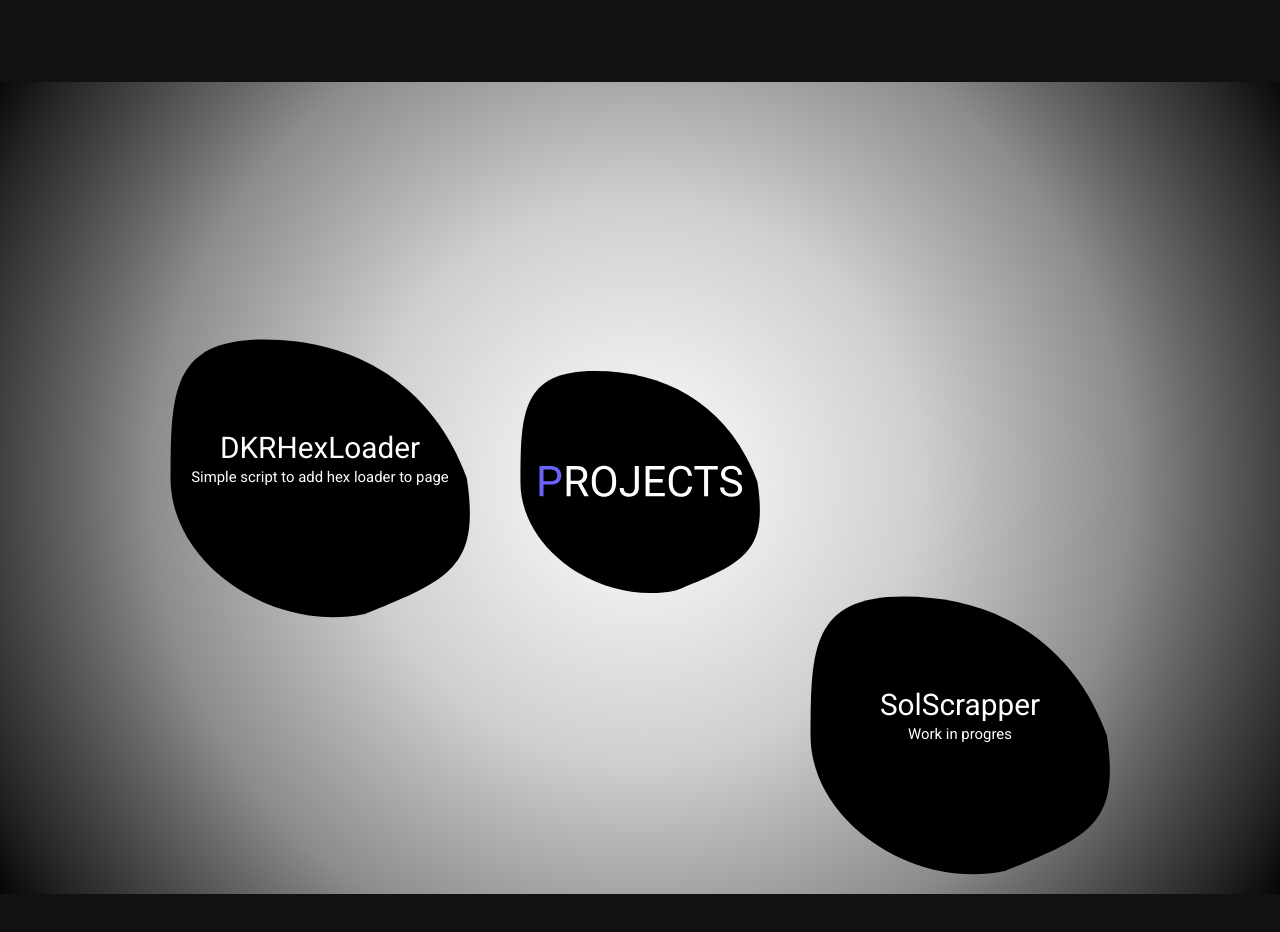
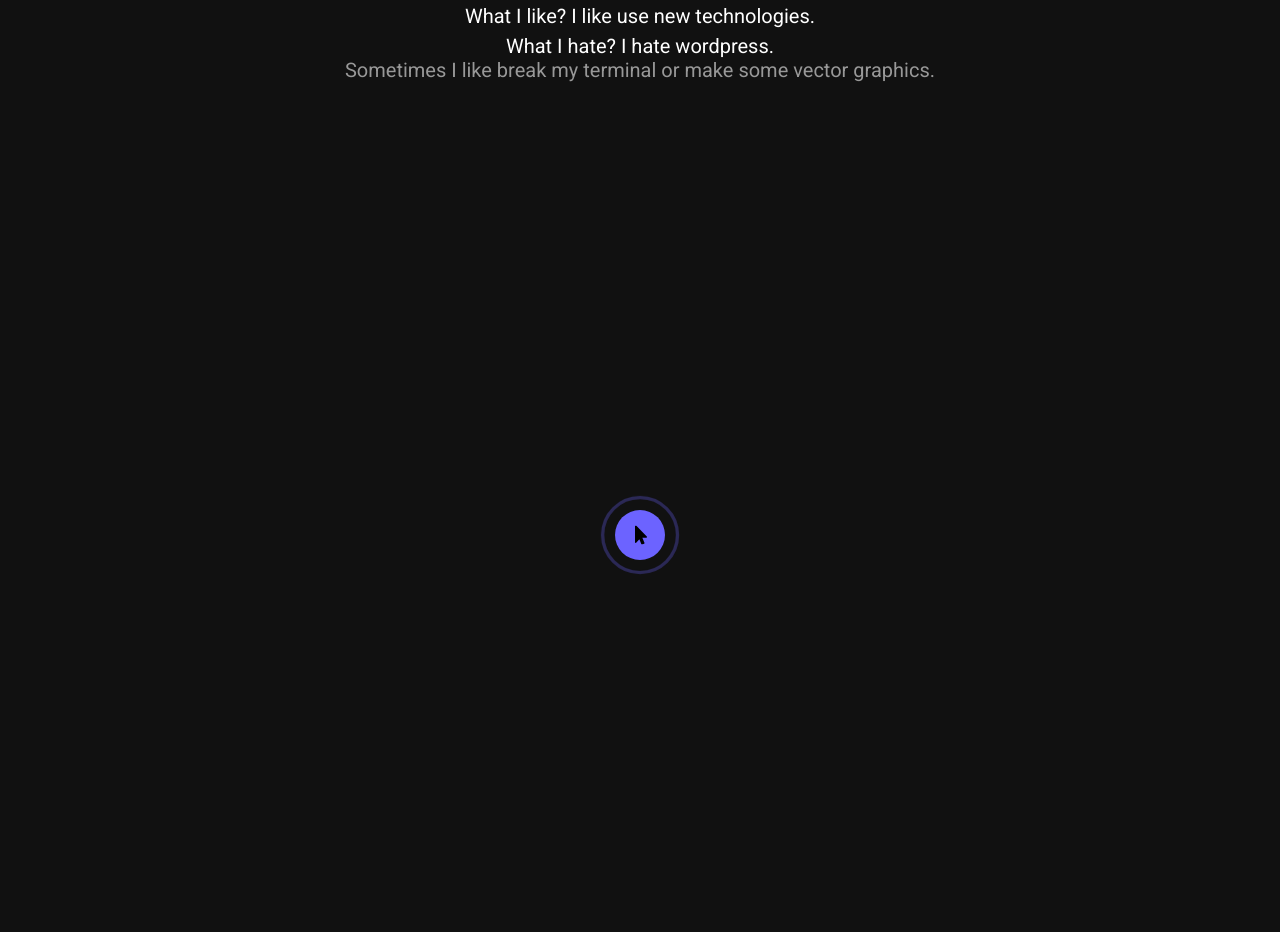
Before and after one commit to DawidRoguziak/personalWebsite, a Vue app: page / in a window 1280 px wide. Shown: the part 1955-2887 px from the top of the page. Before the commit the page ends 2849 px from the top, so only its background shows below. Built offline with nearby package versions, Linux system fonts and the light colour scheme.

Commit message:
animate projects list

```diff
--- a/src/assets/styles/pageStyle.scss
+++ b/src/assets/styles/pageStyle.scss
@@ -30,3 +30,6 @@ body::-webkit-scrollbar {
   top: 50%;
   transform: translate(-50%, -50%);
 }
+.opacity-0 {
+  opacity: 0;
+}
--- /dev/null
+++ b/src/components/PulsatingDot.vue
@@ -0,0 +1,75 @@
+<template>
+    <div class="relative ring-container" @click="iconClicked">
+        <div ref="ring" class="ring"></div>
+        <div class="circle"></div>
+        <svg class="center-item" width="12" style="left: 52%" xmlns="http://www.w3.org/2000/svg" viewBox="0 0 320 512"><path d="M302.189 329.126H196.105l55.831 135.993c3.889 9.428-.555 19.999-9.444 23.999l-49.165 21.427c-9.165 4-19.443-.571-23.332-9.714l-53.053-129.136-86.664 89.138C18.729 472.71 0 463.554 0 447.977V18.299C0 1.899 19.921-6.096 30.277 5.443l284.412 292.542c11.472 11.179 3.007 31.141-12.5 31.141z"/></svg>
+    </div>
+</template>
+
+<script>
+    export default {
+        name: "PulsatingDot",
+
+        data() {
+            return {
+                timeline: null
+            }
+        },
+
+        mounted() {
+            this.initGsap();
+        },
+
+        methods: {
+            iconClicked() {
+                this.$emit('iconClicked');
+                setTimeout(() => {
+                    this.timeline.clear();
+                },2000);
+            },
+
+            initGsap() {
+                this.timeline =  this.$gsap.timeline({ defaults: {ease: "sine.out",  duration: 0.2} })
+                    .to(this.$refs.ring, {scaleX: 1.2, scaleY: 1.2, opacity: 0.5})
+                    .to(this.$refs.ring, {scaleX: 1.4, scaleY: 1.4, opacity: 0.75})
+                    .to(this.$refs.ring, {scaleX: 1.6, scaleY: 1.6, opacity: 1})
+                    .to(this.$refs.ring, {scaleX: 1.8, scaleY: 1.8, opacity: 0.75})
+                    .to(this.$refs.ring, {scaleX: 2, scaleY: 2, opacity: 0.5})
+                    .to(this.$refs.ring, {scaleX: 2.2, scaleY: 2.2, opacity: 0})
+                    .repeat(-1);
+            }
+        }
+    }
+</script>
+
+<style scoped lang="scss">
+    $circleSize: 50;
+    .ring-container {
+        width: 50px;
+        height: 50px;
+        cursor: pointer;
+    }
+
+    .circle {
+        position: absolute;
+        width: $circleSize * 1px;
+        height: $circleSize * 1px;
+        background-color: $mainColor;
+        border-radius: 50%;
+        left: 50%;
+        top: 50%;
+        transform: translate(-50%, -50%);
+    }
+
+    .ring {
+        position: absolute;
+        height: $circleSize + 20 * 1px;
+        width: $circleSize + 20 * 1px;
+        border: 3px solid $mainColor;
+        border-radius: $circleSize + 20 * 1px;
+        left: 50%;
+        top: 50%;
+        transform: translate(-50%, -50%);
+        opacity: 0
+    }
+</style>
--- a/src/components/svg/SVGEllipse.vue
+++ b/src/components/svg/SVGEllipse.vue
@@ -1,5 +1,5 @@
 <template>
-    <svg  viewBox="0 0 282 262" fill="none" xmlns="http://www.w3.org/2000/svg">
+    <svg viewBox="0 0 282 262" fill="none" xmlns="http://www.w3.org/2000/svg">
         <path d="M279 130.914C291.5 213.5 264 226 183 258.5C97.5 276.586 0.5 212.376 0.5 130.914C0.5 49.4523 2.11972 0.5 88 0.5C173.88 0.5 246.5 42.5 279 130.914Z" fill="black"/>
     </svg>
 </template>
--- a/src/components/svg/SVGProjectItem.vue
+++ b/src/components/svg/SVGProjectItem.vue
@@ -1,5 +1,5 @@
 <template>
-    <a :href="getAProps.link" :target="getAProps.target" :style="svgStyle">
+    <a :href="getAProps.link" :id="elemId" :target="getAProps.target" :style="svgStyle" style="display: block">
         <svg ref="svgElem" class="relative" viewBox="0 0 282 262" fill="none"
              xmlns="http://www.w3.org/2000/svg">
             <path :style="rotateSVG" ref="hex" id="project-item-hex"
@@ -84,6 +84,11 @@
             link: {
                 type: String,
                 default: ''
+            },
+
+            elemId: {
+                type: String,
+                default: ''
             }
 
         },
--- a/src/plugins/gsap.js
+++ b/src/plugins/gsap.js
@@ -2,7 +2,8 @@ import Vue from 'vue';
 import gsap from 'gsap';
 import {ScrollTrigger} from "gsap/ScrollTrigger";
 import {MorphSVGPlugin} from "gsap/MorphSVGPlugin";
+import {CSSRulePlugin} from "gsap/CSSRulePlugin";
 
-gsap.registerPlugin(ScrollTrigger, MorphSVGPlugin);
+gsap.registerPlugin(ScrollTrigger, MorphSVGPlugin, CSSRulePlugin);
 
 Vue.prototype.$gsap = gsap;
--- a/src/sections/AboutMeSection.vue
+++ b/src/sections/AboutMeSection.vue
@@ -87,7 +87,6 @@
                 const leftArm = document.querySelector('.left-arm');
                 const rightArm = document.querySelector('.right-arm');
 
-                this.$gsap.set([leftArm, rightArm], {});
                 const t1 = this.$gsap.timeline({defaults: {ease: 'power3.onOut'}});
                 const t2 = this.$gsap.timeline({defaults: {ease: 'power3.onOut'}});
 
@@ -137,6 +136,7 @@
 <style lang="scss" scoped>
     .about-me-section {
         background: $backgroundColor;
+        padding-top: 50px;
 
         p {
             color: #fff;
--- a/src/sections/HelloSection.vue
+++ b/src/sections/HelloSection.vue
@@ -1,11 +1,10 @@
 <template>
     <section id="hello">
     <v-row :align="'center'" :justify="'center'" class="full-vh welcome-section">
-        <v-col class="padding-0" :align="'right'" cols="12" sm="12" md="12" xl="6">
+        <v-col  :align="'right'" cols="12" sm="12" md="12" xl="6" class="display-xs-none">
             <img :src="image" class="full-vh display-xs-none face-img">
         </v-col>
-
-        <v-col class="padding-0" cols="12" sm="12" md="12" xl="6" >
+        <v-col cols="12" sm="12" md="12" xl="6" >
             <div class="who-i-am right-side">
                 <div>
                     <type-writer :letters-to-wrap="[0]"
--- a/src/sections/ProjectSection.vue
+++ b/src/sections/ProjectSection.vue
@@ -1,20 +1,31 @@
 <template>
     <section id="projects">
-        <v-row class="full-vh about-me-section">
-            <v-col class="padding-0" cols="12">
+        <v-row class="relative full-vh about-me-section">
+            <div ref="projectSectionMask" class="project-section-mask">
+                <div class="center-item">
+                    <pulsating-dot @iconClicked="showProjects"></pulsating-dot>
+                </div>
+            </div>
+            <v-col cols="12">
                 <div class="projects-grid-container full-vh padding-0 relative">
-                    <div class="project-text">
+
+                    <div ref="projectText" class="project-text">
                         <s-v-g-ellipse class="center-item" :id="'section-title-background'"></s-v-g-ellipse>
                         <s-v-g-projects class="center-item" :id="'section-title'"/>
                     </div>
 
-                    <s-v-g-project-item :svg-style="getStyleForSvg('center')"
+                    <s-v-g-project-item elem-id="dkrHexLoader"
+                                        :svg-style="getStyleForSvg('center')"
                                         :title="'DKRHexLoader'"
                                         :sub-text="'Simple script to add hex loader to page'"
                                         :link="'https://github.com/DawidRoguziak/DKRHexLoader'"></s-v-g-project-item>
-                    <s-v-g-project-item :svg-style="getStyleForSvg('flex-end') + 'cursor: not-allowed;'"
+
+
+                    <s-v-g-project-item elem-id="solScrapper"
+                                        :svg-style="getStyleForSvg('flex-end') + 'cursor: not-allowed;'"
                                         :title="'SolScrapper'"
                                         :sub-text="'Work in progres'"></s-v-g-project-item>
+
                 </div>
             </v-col>
         </v-row>
@@ -25,15 +36,56 @@
     import SVGProjects from "../components/svg/SVGProjects";
     import SVGEllipse from "../components/svg/SVGEllipse";
     import SVGProjectItem from "../components/svg/SVGProjectItem";
+    import PulsatingDot from "../components/PulsatingDot";
 
     export default {
         name: "ProjectSection",
-        components: {SVGProjectItem, SVGEllipse, SVGProjects},
+        components: {PulsatingDot, SVGProjectItem, SVGEllipse, SVGProjects},
+
+        data() {
+            return {
+                timeline: null,
+                dkrHexLoader: null,
+                solScrapper: null,
+                projectTextRect: null,
+                dkrHexLoaderRect: null,
+                solScrapperRect: null,
+            }
+        },
+
+        mounted() {
+            this.initGsap();
+        },
 
         methods: {
+
+            initGsap() {
+                this.timeline = this.$gsap.timeline({defaults: {ease: 'power4.inOut'}});
+                this.dkrHexLoader = document.querySelector('#dkrHexLoader');
+                this.solScrapper = document.querySelector('#solScrapper');
+                this.projectTextRect = this.$refs.projectText.getBoundingClientRect();
+                this.dkrHexLoaderRect = this.dkrHexLoader.getBoundingClientRect();
+                this.solScrapperRect = this.solScrapper.getBoundingClientRect();
+            },
+
+            showProjects() {
+                this.timeline
+                    .to(this.$refs.projectSectionMask, {opacity: 0, duration: 1.5, display: 'none'})
+                    .to(this.$refs.projectText, {opacity: 1, duration: .5})
+                    .to(this.dkrHexLoader, {
+                        opacity: 1,
+                        duration: 1
+                    })
+                    .to(this.solScrapper, {
+                        opacity: 1,
+                        duration: 1
+                    });
+            },
+
             getStyleForSvg(alignSelf) {
                 return `
-                width: 300px;
+                width: 250px;
+                opacity: 0;
                 align-self: ${alignSelf};
                 `
             },
@@ -46,28 +98,33 @@
         background-image: $backgroundGradient;
     }
 
+    .project-section-mask {
+        background: $backgroundColor;
+        position: absolute;
+        width: 100%;
+        height: 100%;
+        z-index: 1000;
+    }
+
     .projects-grid-container {
         display: flex;
         flex-wrap: wrap;
         flex-direction: row;
         justify-content: space-around;
-
-        & > :nth-child(n) {
-            order: n+1;
-        }
     }
 
     #section-title, #section-title-background {
-        width: 15rem;
+        width: 18rem;
     }
 
     #section-title {
-        width: 13rem;
+        width: 15rem;
     }
 
     .project-text {
         position: relative;
         flex-grow: 1;
+        opacity: 0;
     }
 
     @media (min-width: 1200px) {
```
